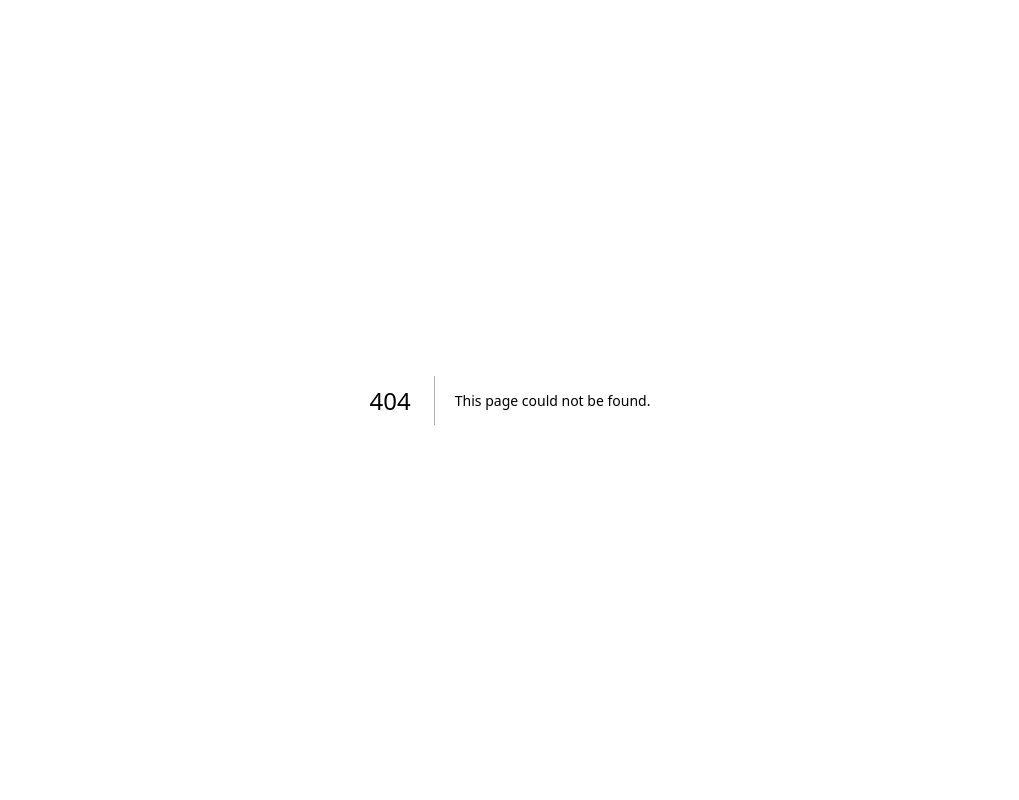
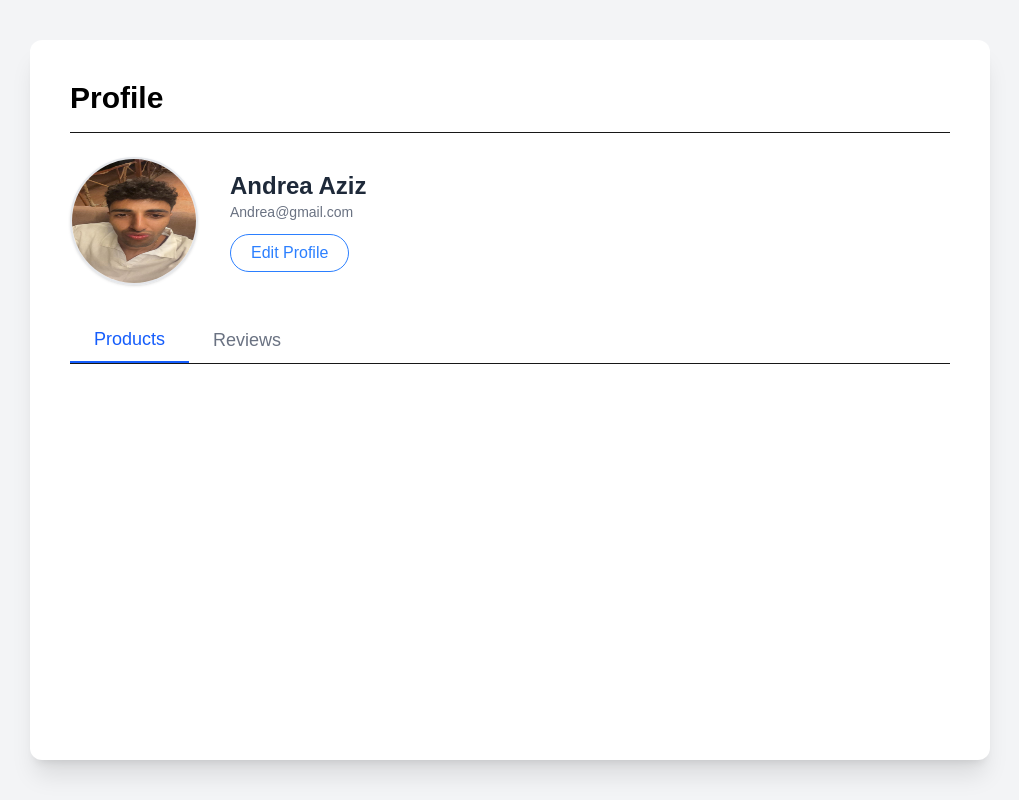
Before and after one commit to Link2004tw/market, a Next.js app: page /sellerprofile in a window 1280 px wide. Before the commit this address had no page. Shown: the whole page, without its empty margins (130-1149 px from the left). Built offline with nearby package versions, Linux system fonts and the light colour scheme.

Commit message:
sellerProfile start

```diff
--- /dev/null
+++ b/app/sellerprofile/components/ProfileHeader.jsx
@@ -0,0 +1,95 @@
+"use client";
+import {useState} from 'react';
+
+export default function ProfileHeader() {
+        const [activeTab, setActiveTab]=useState("pressed");
+
+  return (
+                        /*This is the page laybout */
+  <div className="min-h-screen w-full bg-gray-100 flex justify-center py-10">
+    <div className="bg-white shadow-xl rounded-xl w-3/4 p-10">
+
+
+                             {/* Top Header */}
+
+      <div className="flex justify-between items-center border-b pb-4 mb-6">
+        <h1 className="text-3xl font-semibold text-black">Profile</h1>
+      </div>
+
+                  {/* profile info */}
+
+
+   <div className="flex items-center gap-8 mb-8">
+          <img
+            src="andreapfp.png"
+            alt="Profile"
+            className="w-32 h-32 rounded-full border-2 border-gray-200 shadow-sm"
+          />
+
+          <div className="flex flex-col">
+            <h2 className="text-2xl font-semibold text-gray-800">
+              Andrea Aziz
+            </h2>
+            <p className="text-gray-500 text-sm flex items-center">
+              Andrea@gmail.com
+            </p>
+
+            <button className="mt-3 border border-blue-500 text-blue-500 rounded-full px-5 py-1.5 hover:bg-blue-50 transition w-fit">
+              Edit Profile
+            </button>
+          </div>
+        </div>
+
+          <div className="flex border-b mb-6 text-lg font-medium">
+          <button
+          onClick={()=> setActiveTab("pressed")}
+          className={`px-6 py-2 transition ${
+            activeTab === "pressed"
+            ? "text-blue-600 border-b-2 border-blue-600"
+            : "text-gray-500 hover:text-gray-700"
+          }`}
+          >
+            Products
+          </button>
+
+          <button
+            onClick={()=> setActiveTab("reviews")}
+              className={ `px-6 py-2transition ${
+                activeTab === "reviews"
+                ? "text-blue-600 border-b-2 border-blue-600"
+                : "text-gray-500 hover:text-gray-700"
+              }`}
+
+
+
+
+          >
+            Reviews
+          </button>
+        </div>
+
+
+
+
+
+
+
+
+
+
+
+
+
+
+    </div>
+  </div>
+
+
+
+
+
+
+
+
+  );
+}
--- /dev/null
+++ b/app/sellerprofile/page.jsx
@@ -0,0 +1,9 @@
+import ProfileHeader from "./components/ProfileHeader";
+
+export default function SellerProfile() {
+  return (
+    <main>
+      <ProfileHeader />
+    </main>
+  );
+}
```
Also changed, not shown: public/andreapfp.png (added).
